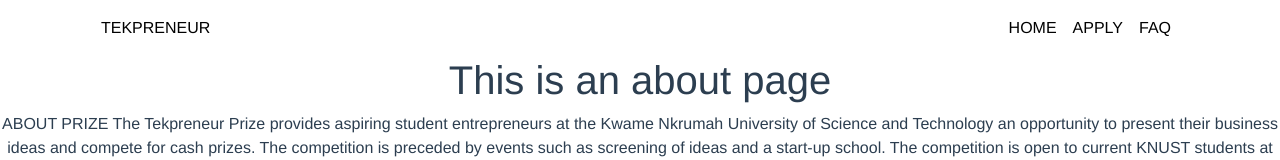
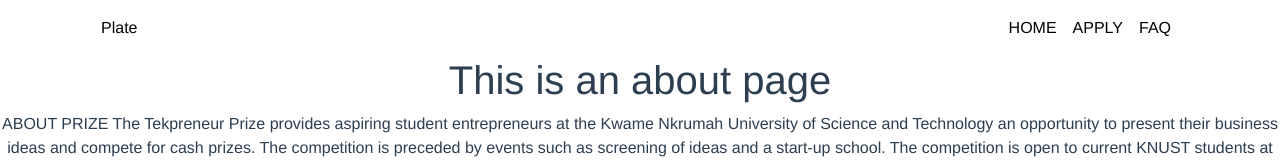
Before and after one commit to pkdadson/plate, a Vue app: page /about in a window 1280 px wide. Shown: the top 160 px of the page. Built offline with nearby package versions, Linux system fonts and the light colour scheme; what vue-progressbar, vue-snotify would draw is missing.

Commit message:
Home.vue

```diff
--- a/src/views/Home.vue
+++ b/src/views/Home.vue
@@ -3,7 +3,7 @@
   <div class="container">
     <nav class="navbar navbar-expand navbar-fixed-top">
           <div class="nav-brand" >
-            <a href="/" style="color: black;">TEKPRENEUR</a>
+            <a href="/" style="color: black;">Plate</a>
           </div>
           <div id="menu-toggle" class="menu">
            <font-awesome-icon :icon="['fas', 'coffee']"/>
@@ -19,7 +19,7 @@
               <a class="nav-link" href="/" style="color: black;">HOME</a>
             </li>
             <li class="nav-item active">
-              <a class="nav-link" href="/apply" style="color: black;">APPLY</a>
+              <a class="nav-link" href="#" style="color: black;">APPLY</a>
             </li>
             <li class="nav-item active">
               <a class="nav-link" href="#" style="color: black;">FAQ</a>
@@ -38,11 +38,6 @@
 
 <script>
 // @ is an alias to /src
-import Carousel from '@/components/Carousel.vue'
-import News from '@/components/News.vue'
-import Latest from '@/components/Latest.vue'
-import Announce from '@/components/Announce.vue'
-import Counter from '@/components/StatsCounter.vue'
 import Footer from '@/components/Footer.vue'
 
 
@@ -51,11 +46,6 @@
 export default {
   name: 'home',
   components: {
-    Carousel,
-    News,
-    Latest,
-    Announce,
-    Counter,
     Footer
   }
 }
```
